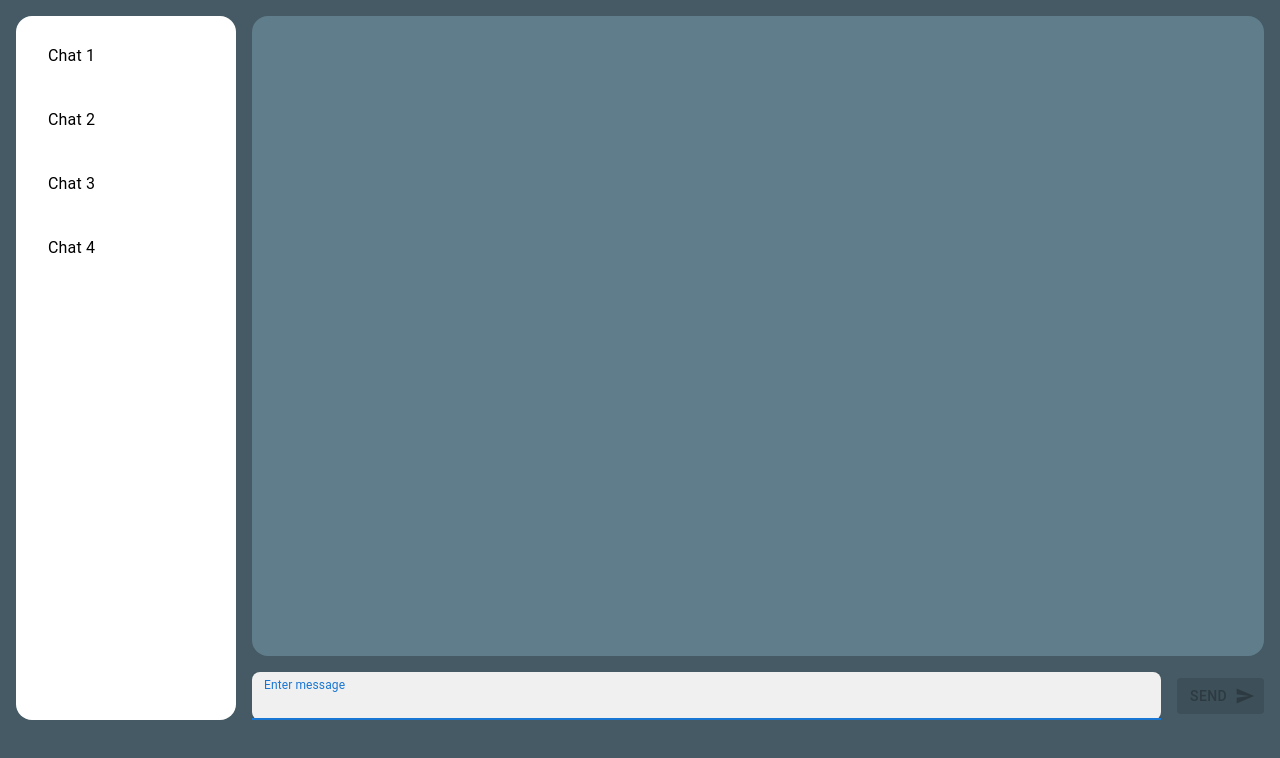
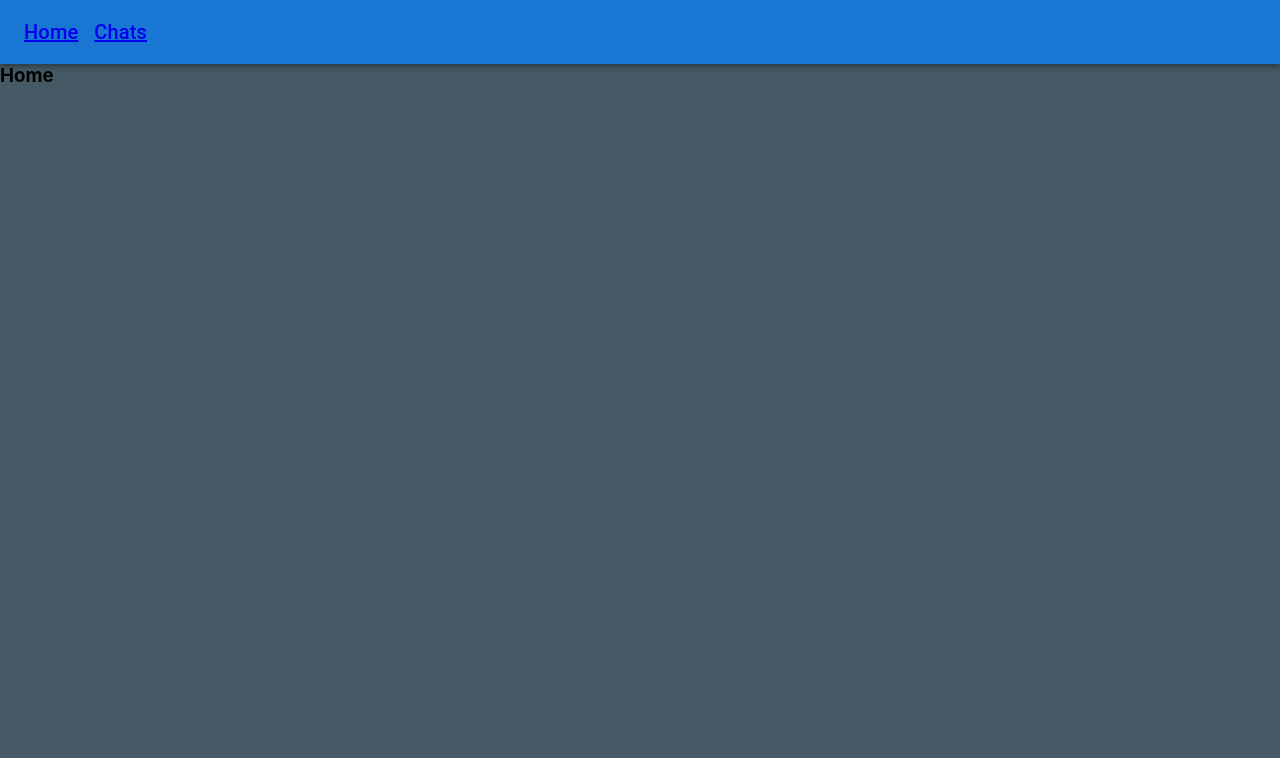
Before and after one commit to kirillisprk/ReactJS_basic_course, a React (Create React App) app in the folder first_project/: page / in a window 1280 px wide. Shown: the top 758 px of the page. Built offline with nearby package versions, Linux system fonts and the light colour scheme.

Commit message:
ДЗ №4

```diff
--- a/first_project/package.json
+++ b/first_project/package.json
@@ -14,6 +14,7 @@
     "prop-types": "^15.7.2",
     "react": "^17.0.2",
     "react-dom": "^17.0.2",
+    "react-router-dom": "^6.0.2",
     "react-scripts": "4.0.3",
     "uuid": "^8.3.2",
     "web-vitals": "^1.1.2"
--- a/first_project/src/App.js
+++ b/first_project/src/App.js
@@ -1,51 +1,29 @@
-import './App.css';
-import {MessagesList} from "./component/MessagesList/MessagesList";
-import React, {useCallback, useEffect, useState} from "react";
-import {SendMessage} from "./component/SendMessage/SendMessage";
-import {ChatList} from "./component/ChatList/chatList";
-import {v4 as uuidv4} from 'uuid';
+import React from "react";
+import {BrowserRouter, Link, Routes, Route} from "react-router-dom";
+import Chats from "./component/Chats";
+import {Home} from "./component/Home";
+import {AppBar, Toolbar, Typography} from "@mui/material";
 
-function App () {
-    const [messageList, setMessageList] = useState([]);
-    const [chatList, setChatList] = useState([]);
-    const handleSendMessage = useCallback((newMessage) => {
-        setMessageList((oldArray) => [...oldArray, newMessage]);
-    }, []);
-    useEffect(() => {
-        if (messageList.length && messageList[messageList.length - 1].author === 'User') {
-            const timer = setTimeout(() => {
-                const newMessage = {
-                    author: 'Bot',
-                    text: 'OK',
-                    id: `$message-${Date.now()}`
-                }
-                setMessageList((oldArray) => [...oldArray, newMessage]);
-            }, 1000);
-            return () => clearTimeout(timer);
-        }
-    }, [messageList]);
-    useEffect(() => {
-        const countChat = 4;
-        for (let i = 1; i <= countChat; i++) {
-            const newChat = {
-                name: `Chat ${i}`,
-                id: uuidv4()
-            }
-            setChatList((oldArray) => [...oldArray, newChat])
-        }
+export const App = () => (
+    <BrowserRouter>
+        <AppBar position="static">
+            <Toolbar>
+                <Typography variant="h6" component="div" sx={{mr: 2}}>
+                    <Link to="/">Home</Link>
+                </Typography>
+                <Typography variant="h6" component="div">
+                    <Link to="/chats">Chats</Link>
+                </Typography>
+            </Toolbar>
+        </AppBar>
 
-    }, [])
-    return (
-        <div className="App">
-            <div>
-                <ChatList chatList={chatList}/>
-            </div>
-            <div className="show-current-chat">
-                <MessagesList messageList={messageList}/>
-                <SendMessage onSendMessage={handleSendMessage}/>
-            </div>
-        </div>
-    );
-}
-
-export default App;
+        <Routes>
+            <Route path="/" element={<Home/>}/>
+            <Route path="chats">
+                <Route index element={<Chats/>}/>
+                <Route path=":chatId" element={<Chats/>}/>
+            </Route>
+            <Route path="*" element={<h3>404</h3>}/>
+        </Routes>
+    </BrowserRouter>
+)
--- a/first_project/src/component/ChatList/chat-list.scss
+++ b/first_project/src/component/ChatList/chat-list.scss
@@ -1,5 +1,6 @@
 .chat-list {
   background-color: white;
   border-radius: 16px;
-  height: 100%;
+  height: 91vh;
+  overflow: auto;
 }
--- a/first_project/src/component/ChatList/chatList.js
+++ b/first_project/src/component/ChatList/chatList.js
@@ -4,15 +4,19 @@ import ListItem from '@mui/material/ListItem';
 import ListItemText from '@mui/material/ListItemText';
 import {ListItemButton} from "@mui/material";
 import './chat-list.scss'
+import {NavLink} from "react-router-dom";
+export const ChatList = ({chatList}) => {
 
-export const ChatList = ({chatList}) => {
     return <List className="chat-list">
         {chatList.map((chat) => (
-            <ListItem key={chat.id}>
-                <ListItemButton>
-                    <ListItemText primary={chat.name}/>
-                </ListItemButton>
-            </ListItem>
+            <NavLink style={({isActive}) => ({color: isActive ? "red" : "blue"})} to={`/chats/${chat.id}`}
+                     key={chat.id}>
+                <ListItem>
+                    <ListItemButton>
+                        <ListItemText primary={chat.name}/>
+                    </ListItemButton>
+                </ListItem>
+            </NavLink>
         ))}
     </List>
 
--- a/first_project/src/App.css
+++ b/first_project/src/component/Chats/Chats.css
@@ -13,6 +13,7 @@ body {
     display: grid;
     grid-template-columns: 220px 1fr;
     gap: 16px;
+    height: 96vh;
 }
 
 .show-current-chat {
--- /dev/null
+++ b/first_project/src/component/Chats/index.js
@@ -0,0 +1,81 @@
+import './Chats.css';
+import {MessagesList} from "../MessagesList/MessagesList";
+import React, {useCallback, useEffect, useState} from "react";
+import {SendMessage} from "../SendMessage/SendMessage";
+import {ChatList} from "../ChatList/chatList";
+import {Navigate, useParams} from "react-router-dom";
+import {v4 as uuidv4} from "uuid";
+
+function Chats () {
+    const {chatId} = useParams();
+    const [chatList, setChatList] = useState([]);
+    const [historyMessage, setHistoryMessage] = useState({});
+    const createChatList = (countChat) => {
+        if (!chatList.length) {
+            for (let i = 1; i <= countChat; i++) {
+                const newChat = {
+                    name: `Chat ${i}`,
+                    id: uuidv4()
+                }
+                setChatList((oldArray) => [...oldArray, newChat])
+            }
+        }
+    }
+    const initialHistoryMessage = (chatList) => {
+        if (chatList.length) {
+            for (let i = 0; i < chatList.length; i++) {
+                if (Object.keys(historyMessage).length === 0 ||
+                    Object.keys(historyMessage).filter(key => historyMessage[key] === chatList[i].id)) {
+                    setHistoryMessage((old) => ({...old, [chatList[i].id]: []}))
+                }
+            }
+        }
+    }
+    const handleSendMessage = useCallback(
+        (newMessage) => {
+            setHistoryMessage((oldArray) => ({
+                ...oldArray,
+                [chatId]: [...oldArray[chatId], newMessage],
+            }));
+        },
+        [chatId]);
+    useEffect(() => {
+        createChatList(4);
+    }, [])
+    useEffect(() => {
+        initialHistoryMessage(chatList);
+    }, [chatList])
+    useEffect(() => {
+        if (
+            historyMessage[chatId]?.length &&
+            historyMessage[chatId][historyMessage[chatId].length - 1].author === 'User') {
+            const timer = setTimeout(() => {
+                const newMessage = {
+                    author: 'Bot',
+                    text: 'OK',
+                    id: uuidv4()
+                }
+                handleSendMessage(newMessage)
+            }, 1000);
+            return () => clearTimeout(timer);
+        }
+    }, [historyMessage]);
+
+    if (chatId && !(chatId in historyMessage)) {
+        return <Navigate replace to="/chats"></Navigate>
+    }
+    return (
+        <div className="App">
+            <div>
+                <ChatList chatList={chatList}/>
+            </div>
+            {chatId && <div className="show-current-chat">
+                <MessagesList messageList={historyMessage[chatId]}/>
+                <SendMessage onSendMessage={handleSendMessage}/>
+            </div>}
+        </div>
+    );
+
+}
+
+export default Chats;
--- /dev/null
+++ b/first_project/src/component/Home/index.js
@@ -0,0 +1,5 @@
+import React from "react";
+
+export const Home = () => {
+    return <h3>Home</h3>;
+}
--- a/first_project/src/component/MessagesList/MessagesList.js
+++ b/first_project/src/component/MessagesList/MessagesList.js
@@ -1,15 +1,8 @@
-import React, {useEffect, useRef} from 'react';
+import React, {useRef} from 'react';
 import './message.scss'
 
 export const MessagesList = ({messageList}) => {
     const messageListRef = useRef(null);
-    useEffect(() => {
-            messageListRef.current?.scrollIntoView({
-                behavior: "auto"
-            });
-        },
-        [messageList]
-    )
     return <div ref={messageListRef} className="message-list">
         {messageList.map((message) => (
             <div key={message.id}
@@ -19,4 +12,5 @@ export const MessagesList = ({messageList}) => {
             </div>
         ))}
     </div>
+
 }
--- a/first_project/src/component/SendMessage/SendMessage.js
+++ b/first_project/src/component/SendMessage/SendMessage.js
@@ -3,6 +3,7 @@ import './SendMessage.scss'
 import Button from '@mui/material/Button';
 import {Send} from "@mui/icons-material";
 import {TextField} from "@mui/material";
+import {v4 as uuidv4} from "uuid";
 
 export const SendMessage = ({onSendMessage}) => {
     const [textMessage, setTextMessage] = useState('');
@@ -19,7 +20,7 @@ export const SendMessage = ({onSendMessage}) => {
         const newMessage = {
             author: 'User',
             text: textMessage,
-            id: `$message-${Date.now()}`
+            id: uuidv4()
         };
         onSendMessage(newMessage);
         setTextMessage('');
--- a/first_project/src/index.js
+++ b/first_project/src/index.js
@@ -1,7 +1,7 @@
 import React from 'react';
 import ReactDOM from 'react-dom';
 import './index.css';
-import App from './App';
+import {App} from './App';
 import reportWebVitals from './reportWebVitals';
 
 ReactDOM.render(
```
Also changed, not shown: first_project/src/component/Utils/Utils.js (added), 1 other file (tests, documents, lock files or other folders).
